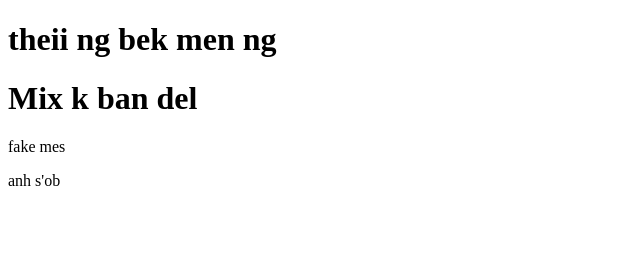
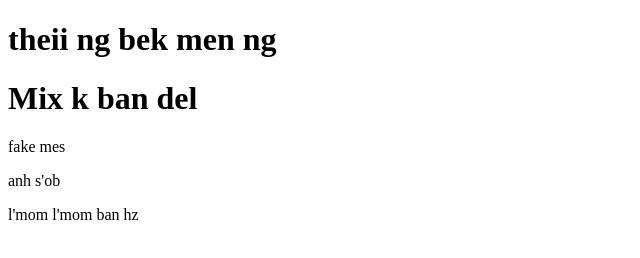
Before and after one commit to rithsophea/theii--ng, a plain HTML site: page index.html in a window 1280 px wide. Shown: the whole page, without its empty margins (0-640 px from the left). Drawn offline with Linux system fonts and the light colour scheme.

Commit message:
add hello3

```diff
--- a/index.html
+++ b/index.html
@@ -10,5 +10,6 @@
     <h1>Mix k ban del</h1>
     <p>fake mes</p>
     <p>anh s'ob</p>
+    <p>l'mom l'mom ban hz</p>
   </body>
 </html>
```
